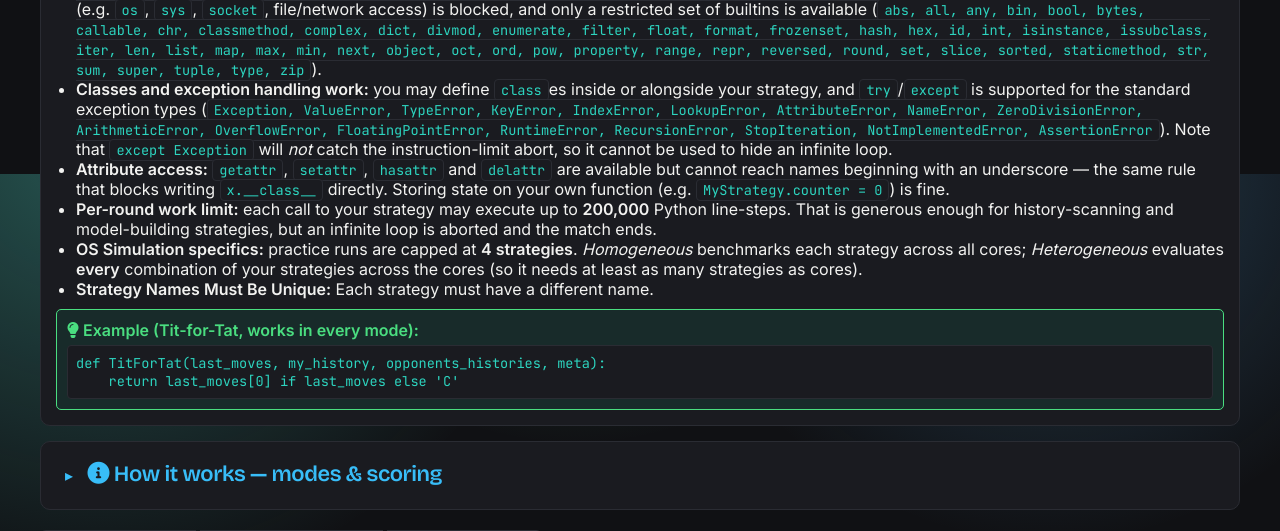
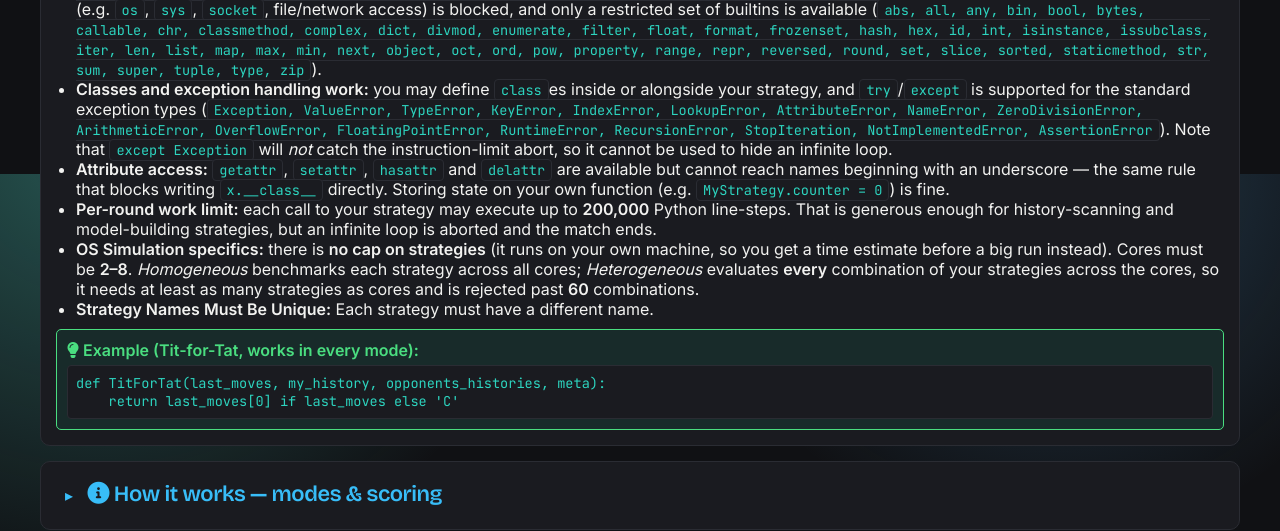
Before and after one commit to COMPUTATION-NOT-FOUND/ipd-app, a Flask app: page / in a window 1280 px wide. Shown: the part 626-1157 px from the top of the page. Run offline with Flask 3, Linux system fonts and the light colour scheme; data that the repository does not hold is empty.

Commit message:
fix: stale sizing runs updated

```diff
--- a/templates/index.html
+++ b/templates/index.html
@@ -92,7 +92,7 @@
             <li><strong>Classes and exception handling work:</strong> you may define <code>class</code>es inside or alongside your strategy, and <code>try</code>/<code>except</code> is supported for the standard exception types (<code>Exception, ValueError, TypeError, KeyError, IndexError, LookupError, AttributeError, NameError, ZeroDivisionError, ArithmeticError, OverflowError, FloatingPointError, RuntimeError, RecursionError, StopIteration, NotImplementedError, AssertionError</code>). Note that <code>except Exception</code> will <em>not</em> catch the instruction-limit abort, so it cannot be used to hide an infinite loop.</li>
             <li><strong>Attribute access:</strong> <code>getattr</code>, <code>setattr</code>, <code>hasattr</code> and <code>delattr</code> are available but cannot reach names beginning with an underscore — the same rule that blocks writing <code>x.__class__</code> directly. Storing state on your own function (e.g. <code>MyStrategy.counter = 0</code>) is fine.</li>
             <li><strong>Per-round work limit:</strong> each call to your strategy may execute up to <strong>200,000</strong> Python line-steps. That is generous enough for history-scanning and model-building strategies, but an infinite loop is aborted and the match ends.</li>
-            <li><strong>OS Simulation specifics:</strong> practice runs are capped at <strong>4 strategies</strong>. <em>Homogeneous</em> benchmarks each strategy across all cores; <em>Heterogeneous</em> evaluates <strong>every</strong> combination of your strategies across the cores (so it needs at least as many strategies as cores).</li>
+            <li><strong>OS Simulation specifics:</strong> there is <strong>no cap on strategies</strong> (it runs on your own machine, so you get a time estimate before a big run instead). Cores must be <strong>2&#8211;8</strong>. <em>Homogeneous</em> benchmarks each strategy across all cores; <em>Heterogeneous</em> evaluates <strong>every</strong> combination of your strategies across the cores, so it needs at least as many strategies as cores and is rejected past <strong>60</strong> combinations.</li>
             <li><strong>Strategy Names Must Be Unique:</strong> Each strategy must have a different name.</li>
         </ul>
         <div style="background: rgba(16, 185, 129, 0.1); padding: 10px; border-radius: 5px; margin-top: 10px; border: 1px solid var(--success-color);">
@@ -497,8 +497,12 @@
             return await response.json();
         }
 
-        // Practice Mode Caps. Practice is capped at 4 strategies for EVERYONE (admins included)
-        // so a co-located class can't overload the single free-tier worker. Server enforces these too.
+        // Legacy practice caps from when simulations ran on the hosted free tier. Nothing reads
+        // these to block a run any more (every add-strategy path is explicitly uncapped, and the
+        // server-side /os-simulation route no longer caps either) -- runs happen on the user's own
+        // machine and are bounded by the pre-run time estimate instead. Kept only so the two
+        // MAX_*_STRATEGIES aliases below still resolve; the real remaining limit is
+        // MAX_COMBINATIONS on heterogeneous OS-sim runs, enforced server-side.
         const MAX_PRACTICE_STRATEGIES = 4;
         const MAX_PRACTICE_ROUNDS = 250;
         const MAX_NPLAYER_STRATEGIES = 4;
@@ -1129,7 +1133,7 @@
         };
 
         /* N-Player Practice Logic */
-        const MAX_NP_STRATEGIES = effectiveMaxNplayer;  // 4 for everyone (server enforces)
+        const MAX_NP_STRATEGIES = effectiveMaxNplayer;  // vestigial: nothing reads this to cap a run
         let npStrategyCount = 0;
 
         function toggleNPlayerPayoffFieldsPractice() {
@@ -1422,7 +1426,7 @@
 
         /* ===== OS Simulation Practice Logic ===== */
         let osStrategyCount = 0;
-        const MAX_OS_STRATEGIES = effectiveMaxNplayer;  // 4 for everyone (server enforces)
+        const MAX_OS_STRATEGIES = effectiveMaxNplayer;  // vestigial: nothing reads this to cap a run
 
         function addOsStrategy() {
             // No cap — runs on the user's own machine (parity with 1v1); a pre-run estimate warns.
```
